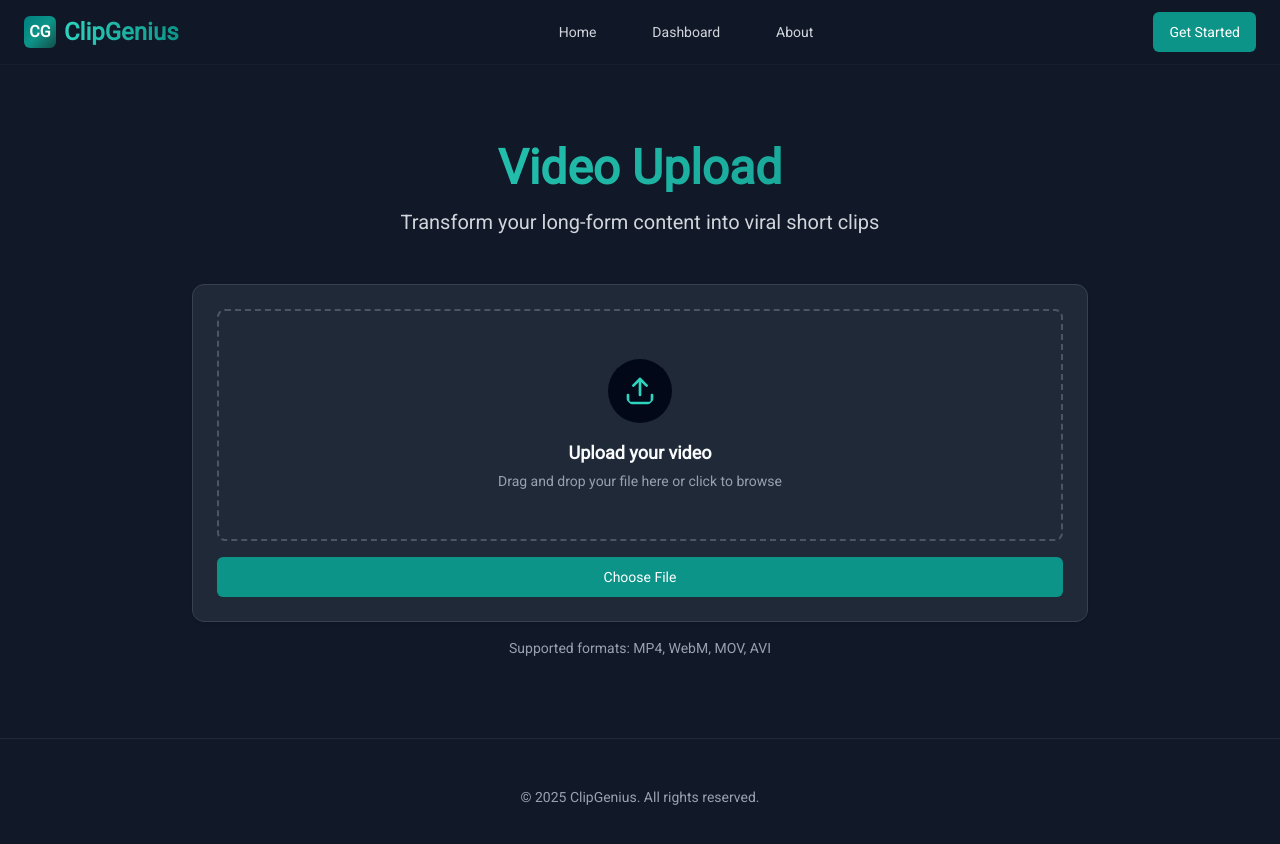
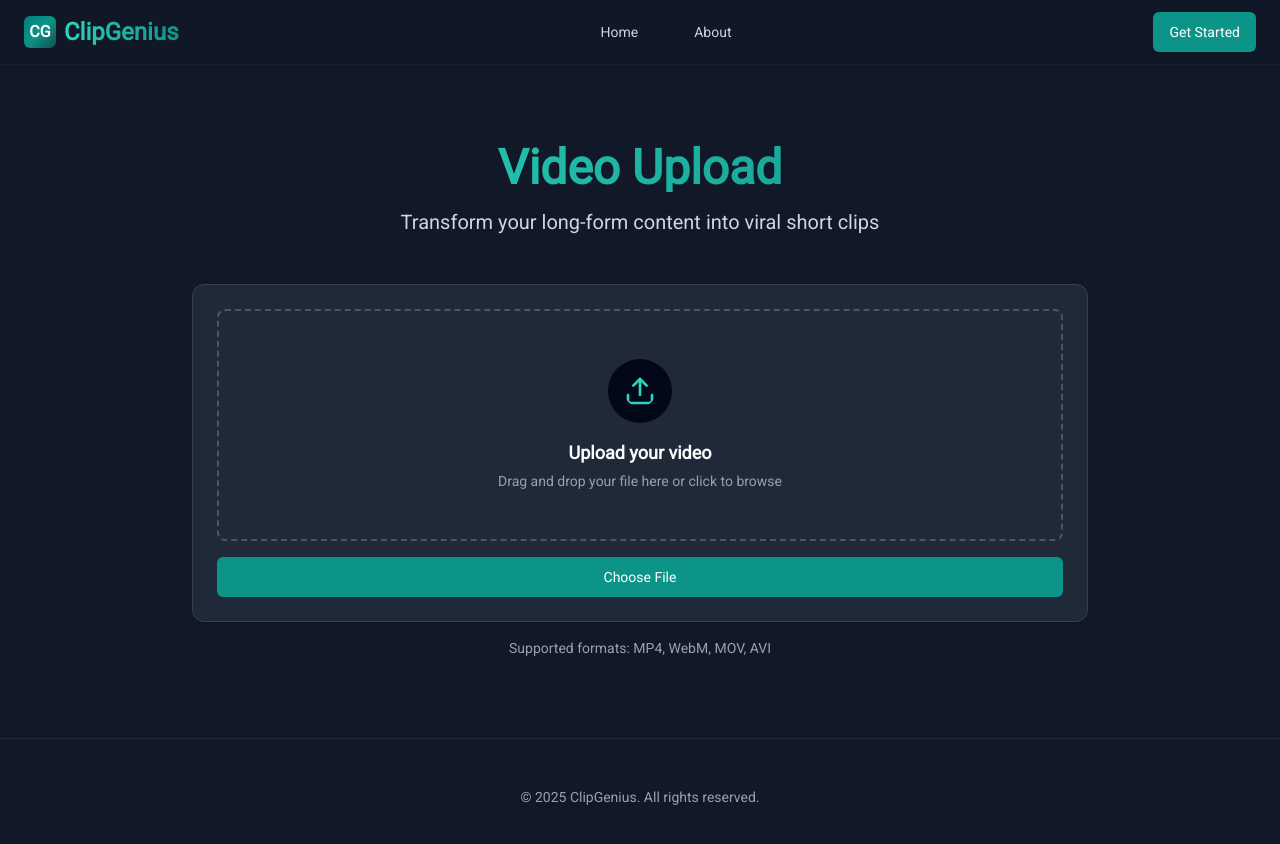
Before and after one commit to mmaazkhanhere/agent-cuts-frontend, a Next.js app: page /upload in a window 1280 px wide. Shown: the top 844 px of the page. Built offline with nearby package versions, Linux system fonts and the light colour scheme; a web font is replaced by a local one.

Commit message:
refactor: remove Dashboard link from Navbar and delete unused Dashboard page

```diff
--- a/app/components/Navbar.tsx
+++ b/app/components/Navbar.tsx
@@ -13,7 +13,6 @@ const Navbar = () => {
 
   const list = [
     { link: "/", name: "Home" },
-    { link: "/dashboard", name: "Dashboard" },
     { link: "/about", name: "About" },
   ];
   return (
@@ -32,7 +31,7 @@ const Navbar = () => {
 
           {/* Desktop Navigation */}
           <div className="hidden md:block">
-            <div className="ml-10 flex items-baseline space-x-8">
+            <div className="flex items-baseline space-x-8">
               {list.map((item, index) => (
                 <Link
                   key={index}
--- a/app/dashboard/page.tsx
+++ /dev/null
@@ -1,11 +0,0 @@
-import React from 'react'
-
-const page = () => {
-  return (
-    <div>
-
-    </div>
-  )
-}
-
-export default page
```
